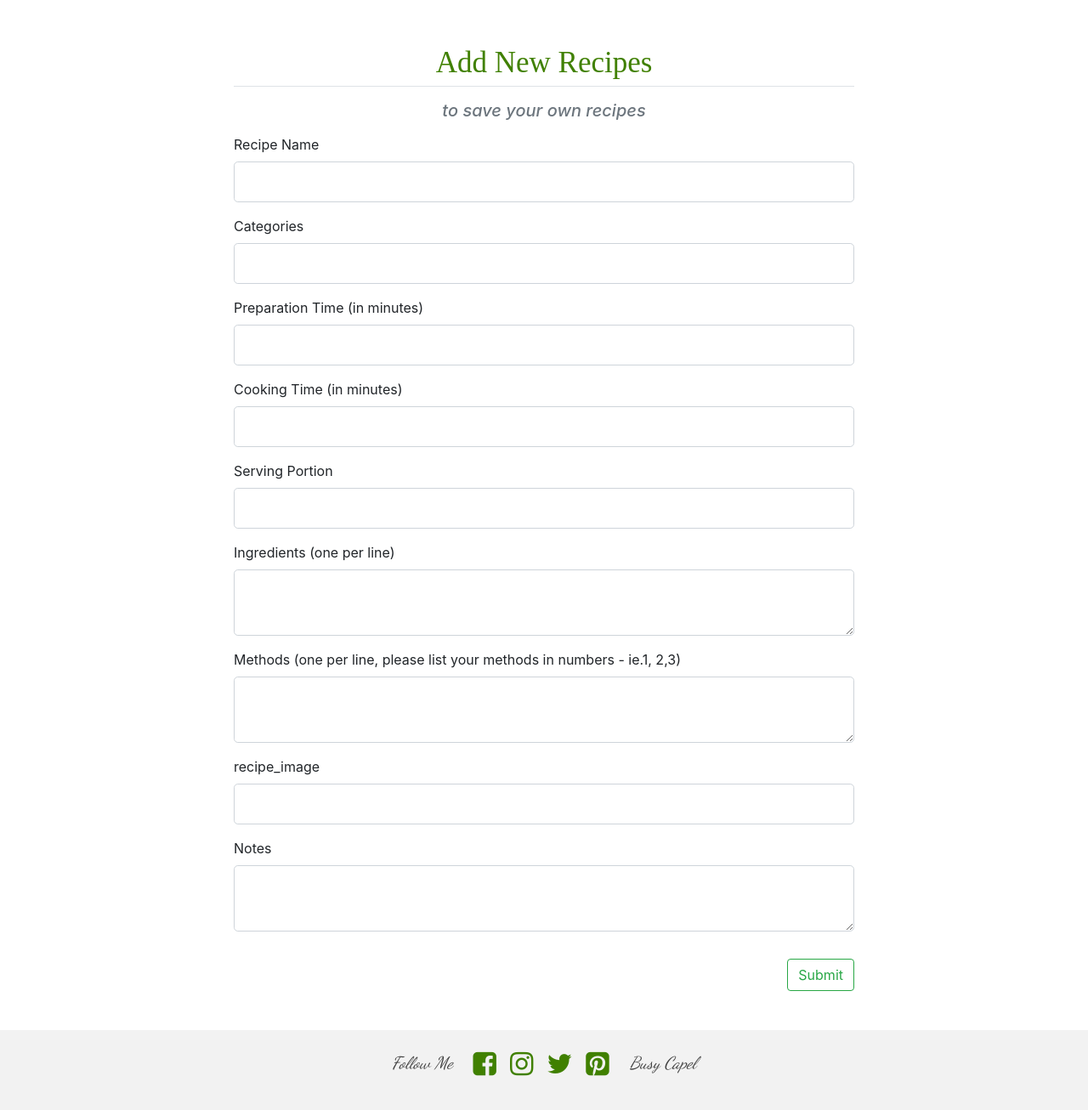
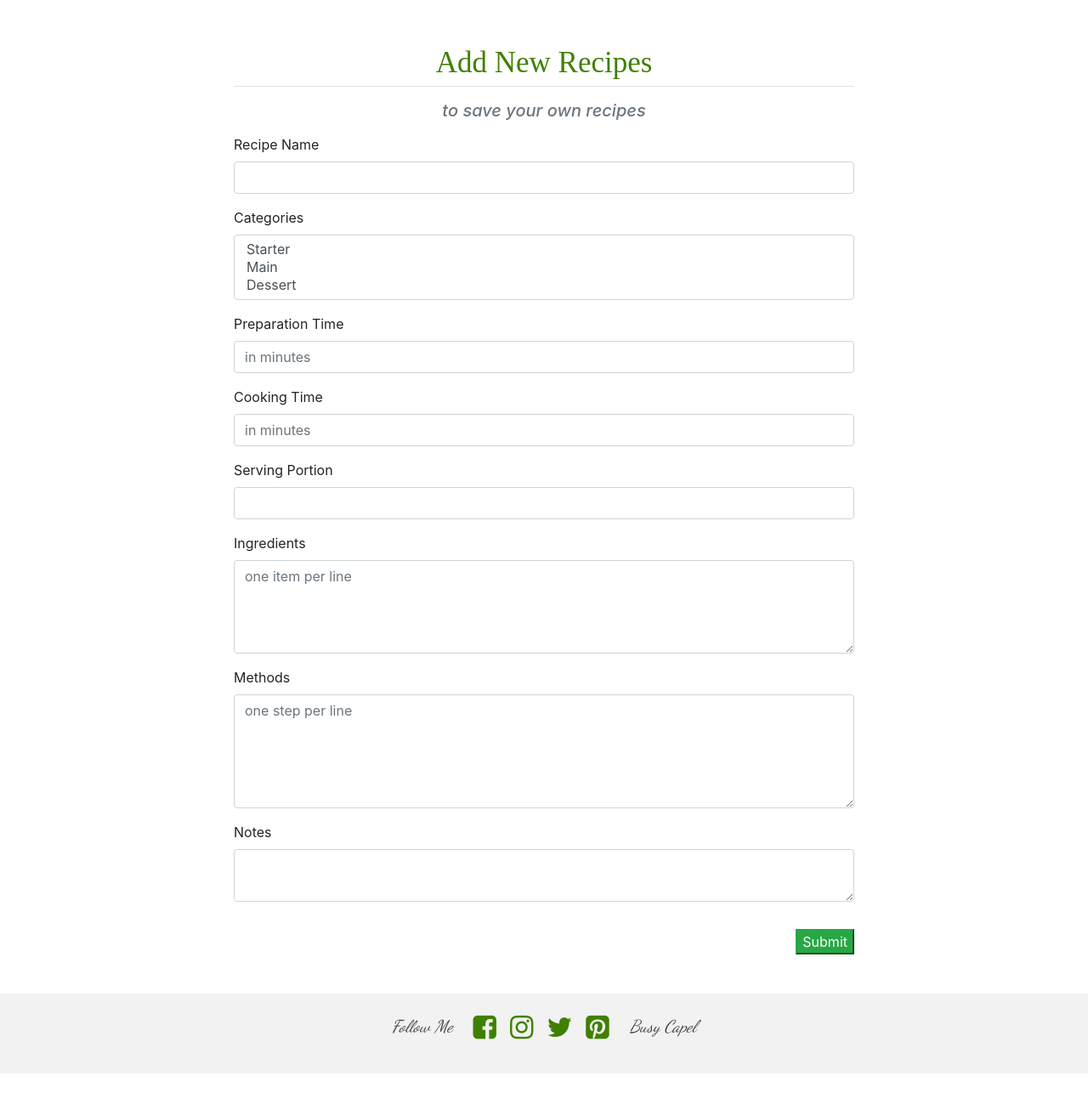
Before and after one commit to capel82/Busy-Capel, a Flask app: page /addrecipes in a window 1280 px wide. Shown: the part 56-1362 px from the top of the page at 85% size. After the commit the page ends 1319 px from the top, so only its background shows below. Run offline with Flask 2, Linux system fonts and the light colour scheme; data that the repository does not hold is empty; some libraries are stand-ins or nearby versions.

Commit message:
changed addrecipe form not using WTF

```diff
--- a/forms.py
+++ b/forms.py
@@ -16,16 +16,3 @@ class LoginForm(FlaskForm):
                         validators=[DataRequired(), Email()])
     password = PasswordField('Password', validators=[DataRequired()])
     submit = SubmitField('Sign In')
-
-class RecipesForm(FlaskForm):
-    recipe_name = StringField ('Recipe Name',validators=[DataRequired()])
-    categories= StringField ('Categories',validators=[DataRequired()])
-    preparation_time = IntegerField ('Preparation Time (in minutes)',validators=[DataRequired()])
-    cooking_time = IntegerField ('Cooking Time (in minutes)',validators=[DataRequired()])
-    serving_portion = IntegerField ('Serving Portion',validators=[DataRequired()])
-    ingredients = TextAreaField('Ingredients (one per line)',validators=[DataRequired()])
-    methods = TextAreaField ('Methods (one per line, please list your methods in numbers - ie.1, 2,3)',validators=[DataRequired()])
-    recipe_image = StringField ('recipe_image',validators=[Optional()])
-    notes = TextAreaField ('Notes',validators=[Optional()])
-    email = StringField('email',validators=[DataRequired(), Email()])
-    submit = SubmitField ('Submit')
--- a/templates/account.html
+++ b/templates/account.html
@@ -16,6 +16,9 @@
    <h2 id="account" class="text-center pt-3 pb-1 font-italic"> My Recipes.</h2>
        <p class="text-center text-muted pb-4">Retrieve your saved recipes by clicking on the recipe title.</p>
     <div class="row">
+    {% if recipe == None %}
+    <h2>You have no recipe saved yet </h2>
+    {% else %}
         {% for recipe in recipes %}
         <div class="col-sm-12 col-md-3 my-2">
             <div class="card text-center">
@@ -30,6 +33,7 @@
             </div>
         </div>
          {% endfor %}
+    {% endif %}
     </div>
 
  </section>
--- a/templates/addrecipes.html
+++ b/templates/addrecipes.html
@@ -12,134 +12,67 @@
           {% endwith %}
     </div>
 </div>
+
  <div id="addrecipes"class="container">
     <div class="row justify-content-center">
         <div class="col-sm-12 col-md-8 col-lg-8">
-        <form method="POST" action="{{ url_for('addrecipes')}}">
-            {{ form.hidden_tag() }}
+        <form method="POST" action="{{ url_for('insert_recipes')}}">
             <fieldset class="form-group">
                 <legend class="border-bottom text-center mb-3">Add New Recipes</legend>
                 <p class="text-muted text-center font-italic h5 mb-3">to save your own recipes</p>
                 <div class="form-group">
-                    {{ form.recipe_name.label(class="form-control-label") }}
-                    {% if form.recipe_name.errors %}
-                        {{ form.recipe_name(class="form-control form-control-lg is-invalid") }}
+                    <label for="validationCustom03">Recipe Name</label>
+                    <input type="text" class="form-control"id="recipe_name" name="recipe_name" required>
                     <div class="invalid-feedback">
-                            {% for error in form.recipe_name.errors %}
-                                <span>{{ error }}</span>
-                            {% endfor %}
+                        Please provide a recipe name
                     </div>
-                    {% else %}
-                        {{ form.recipe_name(class="form-control form-control-lg") }}
-                    {% endif %}
+                </div>
+
+                <div class="form-group">
+                    <label for="validationCustom03">Categories</label>
+                    <select class="custom-select" size="3"id="categories" name="categories">
+                        <option value="1">Starter</option>
+                        <option value="2">Main</option>
+                        <option value="3">Dessert</option>
+                    </select>
                 </div>
                 <div class="form-group">
-                    {{ form.categories.label(class="form-control-label") }}
-                    {% if form.categories.errors %}
-                        {{ form.categories(class="form-control form-control-lg is-invalid") }}
+                    <label for="validationCustom03">Preparation Time</label>
+                    <input type="text" class="form-control" id="preparation_time" name="preparation_time" placeholder="in minutes" required>
                     <div class="invalid-feedback">
-                            {% for error in form.categories.errors %}
-                                <span>{{ error }}</span>
-                            {% endfor %}
+                        in minutes
                     </div>
-                    {% else %}
-                        {{ form.categories(class="form-control form-control-lg") }}
-                    {% endif %}
                 </div>
                 <div class="form-group">
-                    {{ form.preparation_time.label(class="form-control-label") }}
-                    {% if form.preparation_time.errors %}
-                        {{ form.preparation_time(class="form-control form-control-lg is-invalid") }}
+                    <label for="validationCustom03">Cooking Time</label>
+                    <input type="text" class="form-control" id="cooking_time" name="cooking_time" placeholder="in minutes" required>
                     <div class="invalid-feedback">
-                            {% for error in form.preparation_time.errors %}
-                                <span>{{ error }}</span>
-                            {% endfor %}
+                        in minutes
                     </div>
-                    {% else %}
-                        {{ form.preparation_time(class="form-control form-control-lg") }}
-                    {% endif %}
                 </div>
                 <div class="form-group">
-                    {{ form.cooking_time.label(class="form-control-label") }}
-                    {% if form.cooking_time.errors %}
-                        {{ form.cooking_time(class="form-control form-control-lg is-invalid") }}
+                    <label for="validationCustom03">Serving Portion</label>
+                    <input type="text" class="form-control" id="serving_portion" name="serving_portion" required>
                     <div class="invalid-feedback">
-                            {% for error in form.cooking_time.errors %}
-                                <span>{{ error }}</span>
-                            {% endfor %}
                     </div>
-                    {% else %}
-                        {{ form.cooking_time(class="form-control form-control-lg") }}
-                    {% endif %}
+                </div>
+
+                <div class="form-group">
+                    <label for="exampleFormControlTextarea1">Ingredients</label>
+                    <textarea class="form-control" id="ingredients" name="ingredients" placeholder="one item per line"rows="4" required></textarea>
+                </div>
+
+                <div class="form-group">
+                    <label for="exampleFormControlTextarea1">Methods</label>
+                    <textarea class="form-control" id="methods" name="methods" placeholder="one step per line" rows="5" required></textarea>
                 </div>
                 <div class="form-group">
-                    {{ form.serving_portion.label(class="form-control-label") }}
-                    {% if form.serving_portion.errors %}
-                        {{ form.serving_portion(class="form-control form-control-lg is-invalid") }}
-                        <div class="invalid-feedback">
-                            {% for error in form.serving_portion.errors %}
-                                <span>{{ error }}</span>
-                            {% endfor %}
-                        </div>
-                    {% else %}
-                        {{ form.serving_portion(class="form-control form-control-lg") }}
-                    {% endif %}
-                </div>
-                <div class="form-group">
-                    {{ form.ingredients.label(class="form-control-label") }}
-                    {% if form.ingredients.errors %}
-                        {{ form.ingredients(class="form-control form-control-lg is-invalid") }}
-                        <div class="invalid-feedback">
-                            {% for error in form.ingredients.errors %}
-                                <span>{{ error }}</span>
-                            {% endfor %}
-                        </div>
-                    {% else %}
-                        {{ form.ingredients(class="form-control form-control-lg") }}
-                    {% endif %}
-                </div>
-                <div class="form-group">
-                    {{ form.methods.label(class="form-control-label") }}
-                    {% if form.methods.errors %}
-                        {{ form.methods(class="form-control form-control-lg is-invalid") }}
-                        <div class="invalid-feedback">
-                            {% for error in form.methods.errors %}
-                                <span>{{ error }}</span>
-                            {% endfor %}
-                        </div>
-                    {% else %}
-                        {{ form.methods(class="form-control form-control-lg") }}
-                    {% endif %}
-                </div>
-                <div class="form-group">
-                    {{ form.recipe_image.label(class="form-control-label") }}
-                    {% if form.recipe_image.errors %}
-                        {{ form.recipe_image(class="form-control form-control-lg is-invalid") }}
-                        <div class="invalid-feedback">
-                            {% for error in form.recipe_image.errors %}
-                                <span>{{ error }}</span>
-                            {% endfor %}
-                        </div>
-                    {% else %}
-                        {{ form.recipe_image(class="form-control form-control-lg") }}
-                    {% endif %}
-                </div>
-                <div class="form-group">
-                    {{ form.notes.label(class="form-control-label") }}
-                    {% if form.notes.errors %}
-                        {{ form.notes(class="form-control form-control-lg is-invalid") }}
-                        <div class="invalid-feedback">
-                            {% for error in form.notes.errors %}
-                                <span>{{ error }}</span>
-                            {% endfor %}
-                        </div>
-                    {% else %}
-                        {{ form.notes(class="form-control form-control-lg") }}
-                    {% endif %}
+                    <label for="exampleFormControlTextarea1">Notes</label>
+                    <textarea class="form-control" id="Notes" name="notes" rows="2"></textarea>
                 </div>
             </fieldset>
             <div class="form-group text-right">
-                {{ form.submit(class="btn btn-outline-success") }}
+                <button type="submit" class="btn-success">Submit</button>
             </div>
         </form>
     </div>
--- a/templates/allrecipes.html
+++ b/templates/allrecipes.html
@@ -66,6 +66,7 @@
                     <a class="page-link text-success" href="{{ url_for('allrecipes', current_page=page) }}">{{page}}</a></li>
                     {% endif %}
                 {% endfor %}
+
                 {% if current_page < maximum  %}
                 <li class="page-item">
                     <a class="page-link text-success" href="{{url_for('allrecipes', current_page=current_page+1, offset=offset+page_limit) }}" aria-label="Next">
```
Also changed, not shown: run.py (+32 -37 lines). Lines whose indentation alone changed are shown as unchanged.
